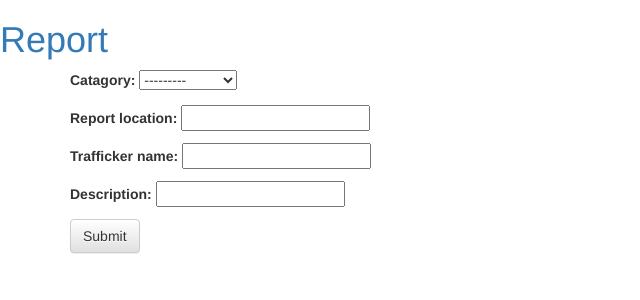
After one commit to SakshyamShah/scaip, a Django app: a page that uses report/templates/report/base.html in a window 1280 px wide. The commit adds this page. Shown: the top 300 px of the page, without its empty margins (0-640 px from the left). Run offline with Django 3.2, Linux system fonts and the light colour scheme; some libraries are stand-ins or nearby versions.

Commit message:
Added choice field via widgets in model.

```diff
--- a/report/forms.py
+++ b/report/forms.py
@@ -6,4 +6,4 @@ class PostForm(forms.ModelForm):
 
 	class Meta:
 		model = Report_Data
-		fields = ('catagory', 'location', 'trafficker-info', 'description')
+		fields = ('Catagory', 'report_location', 'trafficker_name', 'description')
--- a/report/models.py
+++ b/report/models.py
@@ -22,7 +22,13 @@ from django.db import models
 
 # get user report
 class Report_Data(models.Model):
-	Catagory = models.CharField(max_length = 100)
+	Child_Labour = 'Child-Labour'
+	Sex_Traffick = 'Sex-Traffick'
+	catagory_choices = (
+		(Child_Labour, 'Child-labour'),
+		(Sex_Traffick, 'Sex-traffick')
+		)
+	Catagory = models.CharField(max_length = 100, choices=catagory_choices)
 	report_location = models.CharField(max_length = 100)
 	trafficker_name = models.CharField(max_length = 100)
 	description = models.CharField(max_length = 200)
--- a/report/templates/report/base.html
+++ b/report/templates/report/base.html
@@ -9,9 +9,8 @@
         <link rel="stylesheet" href="{% static 'css/blog.css' %}">
     </head>
     <body>
-        <div class="page-header">
-            <a href="{% url 'post_new' %}" class="top-menu"><span class="glyphicon glyphicon-plus"></span></a>
-            <h1><a href="/">Django Girls Blog</a></h1>
+        <div>
+            <h1><a href="/">Report</a></h1>
         </div>
         <div class="content container">
             <div class="row">
--- /dev/null
+++ b/report/templates/report/report_new.html
@@ -0,0 +1,9 @@
+
+{% extends 'report/base.html' %}
+
+{% block content %}
+    <form method="POST" class="post-form">{% csrf_token %}
+        {{ form.as_p }}
+        <button type="submit" class="save btn btn-default">Submit</button>
+    </form>
+{% endblock %}
--- a/report/urls.py
+++ b/report/urls.py
@@ -4,4 +4,5 @@ from . import views
 
 urlpatterns = [
 	url(r'^$', views.get_report, name='get_report'),
+	url(r'^new/$', views.report_new, name='report_new'),
 ]
--- a/report/views.py
+++ b/report/views.py
@@ -1,7 +1,11 @@
 from django.shortcuts import render
+from .forms import PostForm
+
+# Create your views here.
 
 def get_report(request):
 	return render(request, 'report/get_report.html', {})
 
-
-# Create your views here.
+def report_new(request):
+	form = PostForm()
+	return render(request, 'report/report_new.html', {'form': form})
```
Also changed, not shown: report/templates/report/report_edit.html (added, +10 -0 lines), report/migrations/0003_second.py (added).
